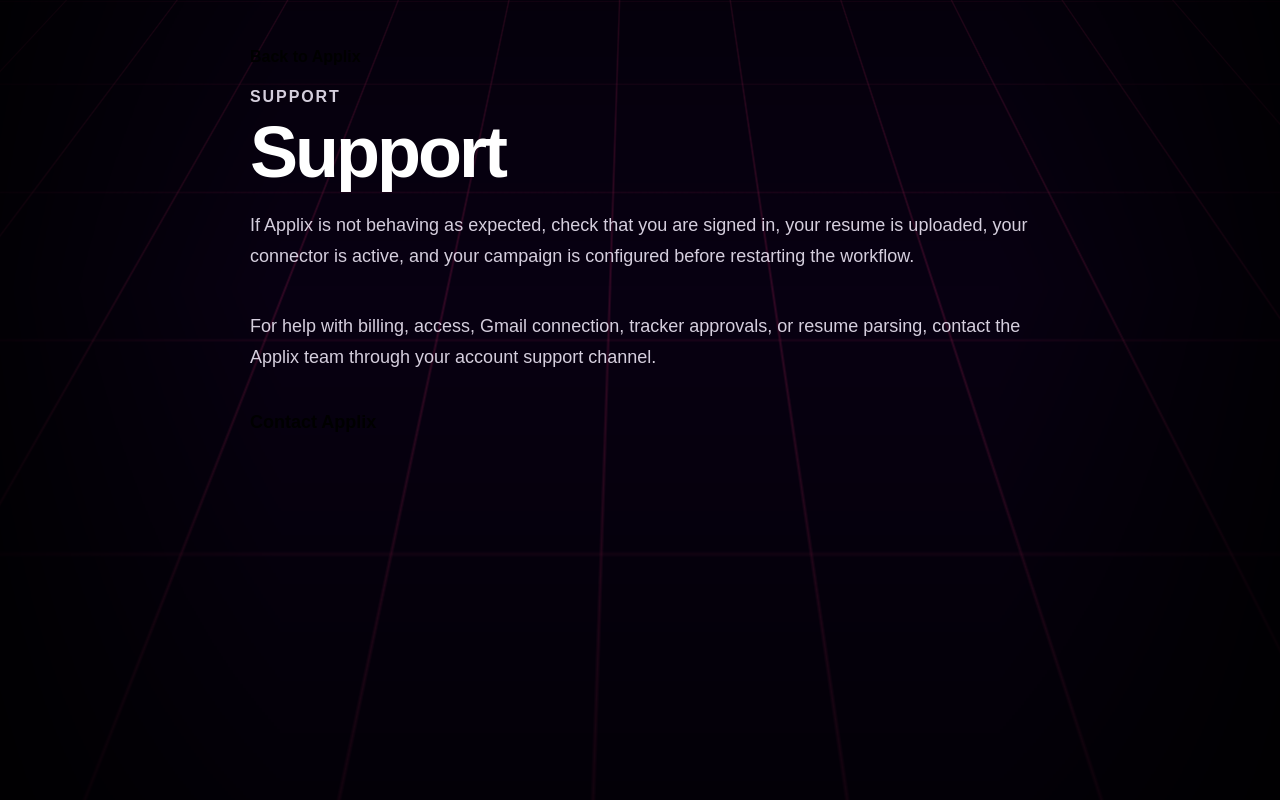
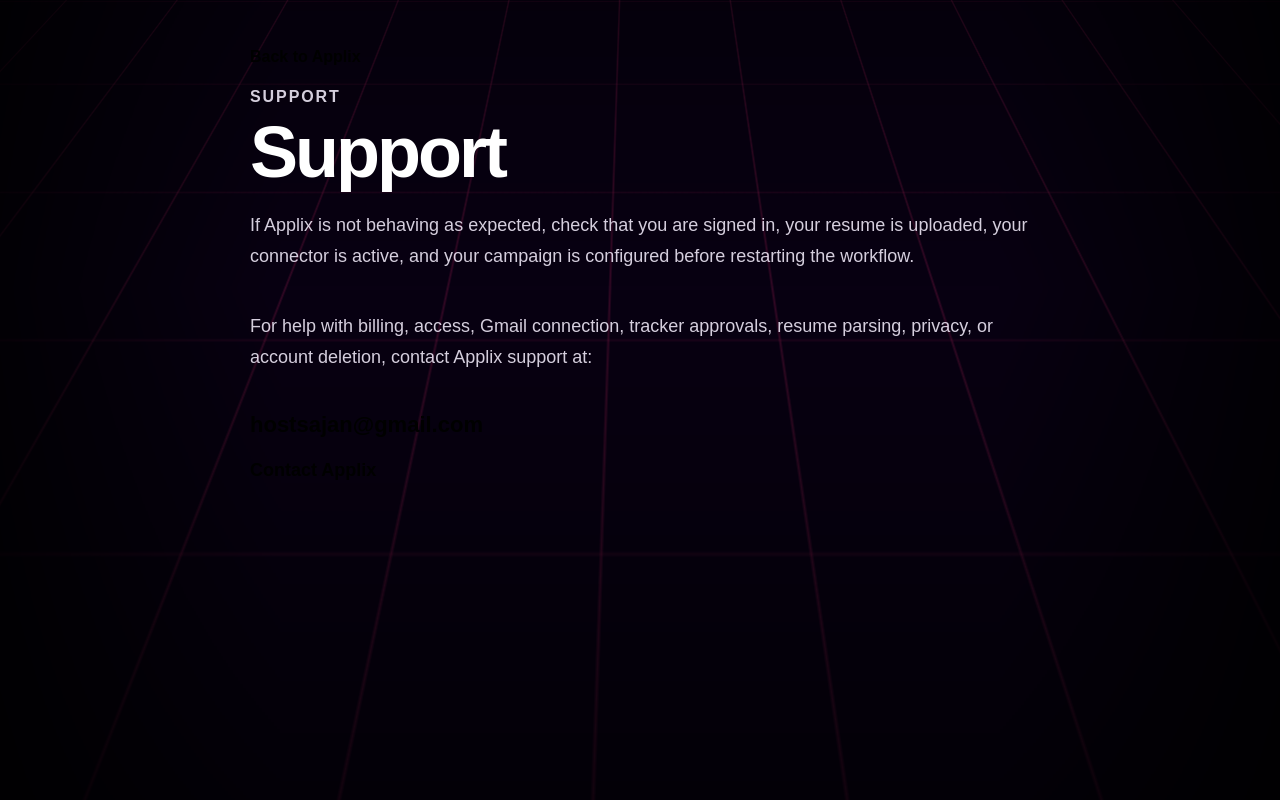
Before and after one commit to Calsie-ai/Calsie, a Next.js app in the folder frontend/: page /support in a window 1280 px wide. Built offline with nearby package versions, Linux system fonts and the light colour scheme.

Commit message:
Add support email to support page

```diff
--- a/frontend/app/support/page.tsx
+++ b/frontend/app/support/page.tsx
@@ -1,4 +1,6 @@
 import Link from "next/link";
+
+const SUPPORT_EMAIL = "hostsajan@gmail.com";
 
 const shellStyle = {
   minHeight: "100vh",
@@ -35,8 +37,9 @@ export default function SupportPage() {
           If Applix is not behaving as expected, check that you are signed in, your resume is uploaded, your connector is active, and your campaign is configured before restarting the workflow.
         </p>
         <p style={{ fontSize: "18px", lineHeight: 1.7 }}>
-          For help with billing, access, Gmail connection, tracker approvals, or resume parsing, contact the Applix team through your account support channel.
+          For help with billing, access, Gmail connection, tracker approvals, resume parsing, privacy, or account deletion, contact Applix support at:
         </p>
+        <a href={`mailto:${SUPPORT_EMAIL}`} style={{ ...linkStyle, fontSize: "22px" }}>{SUPPORT_EMAIL}</a>
         <Link href="/contact" style={{ ...linkStyle, fontSize: "18px" }}>Contact Applix</Link>
       </section>
     </main>
```
